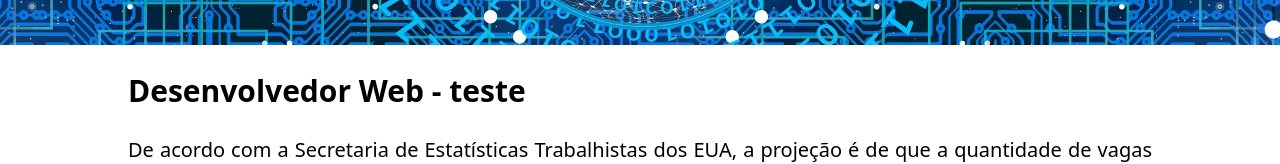
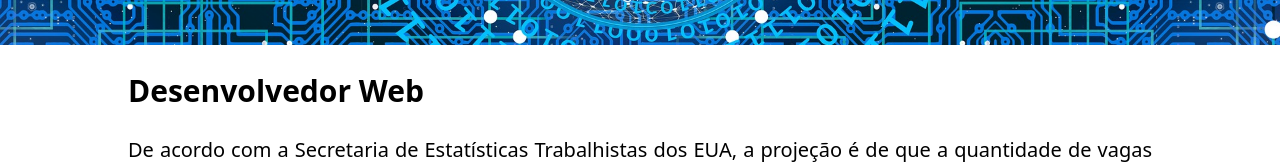
Before and after one commit to R1card1/Desenvolvedor-Web, a plain HTML site: page index.html in a window 1280 px wide. Shown: the part 355-519 px from the top of the page. Drawn offline with Linux system fonts and the light colour scheme; some packages are replaced by stand-ins of ours; a script that the page names is missing.

Commit message:
Update index.html

```diff
--- a/index.html
+++ b/index.html
@@ -34,7 +34,7 @@
     </figure>
     <main>
         <section>
-        <h1>Desenvolvedor Web - teste</h1>
+        <h1>Desenvolvedor Web</h1>
         <p> De acordo com a Secretaria de Estatísticas Trabalhistas dos EUA, a projeção é de que a quantidade de vagas de trabalho para desenvolvedores web vai crescer 8% até 2029 — 4% a mais do que o crescimento médio de outras profissões.</p>
         <article>
             <h2>
```
